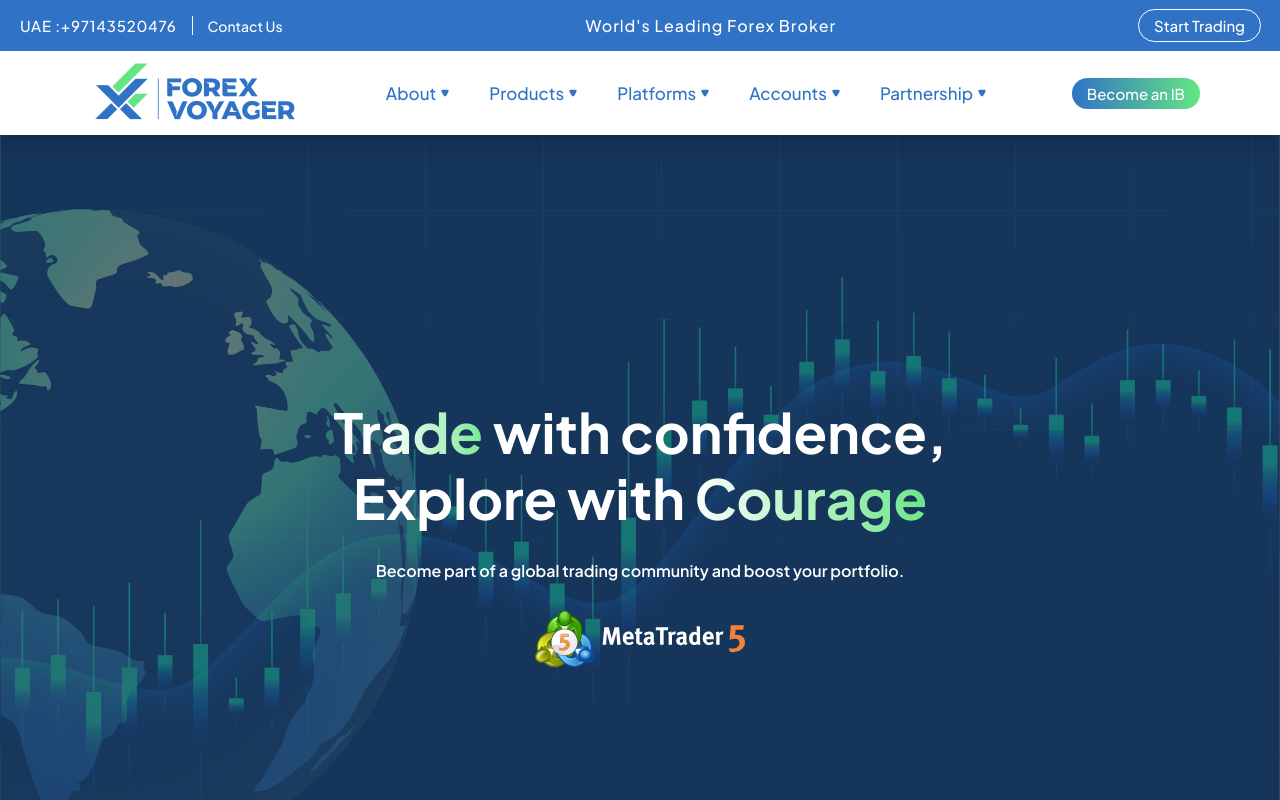
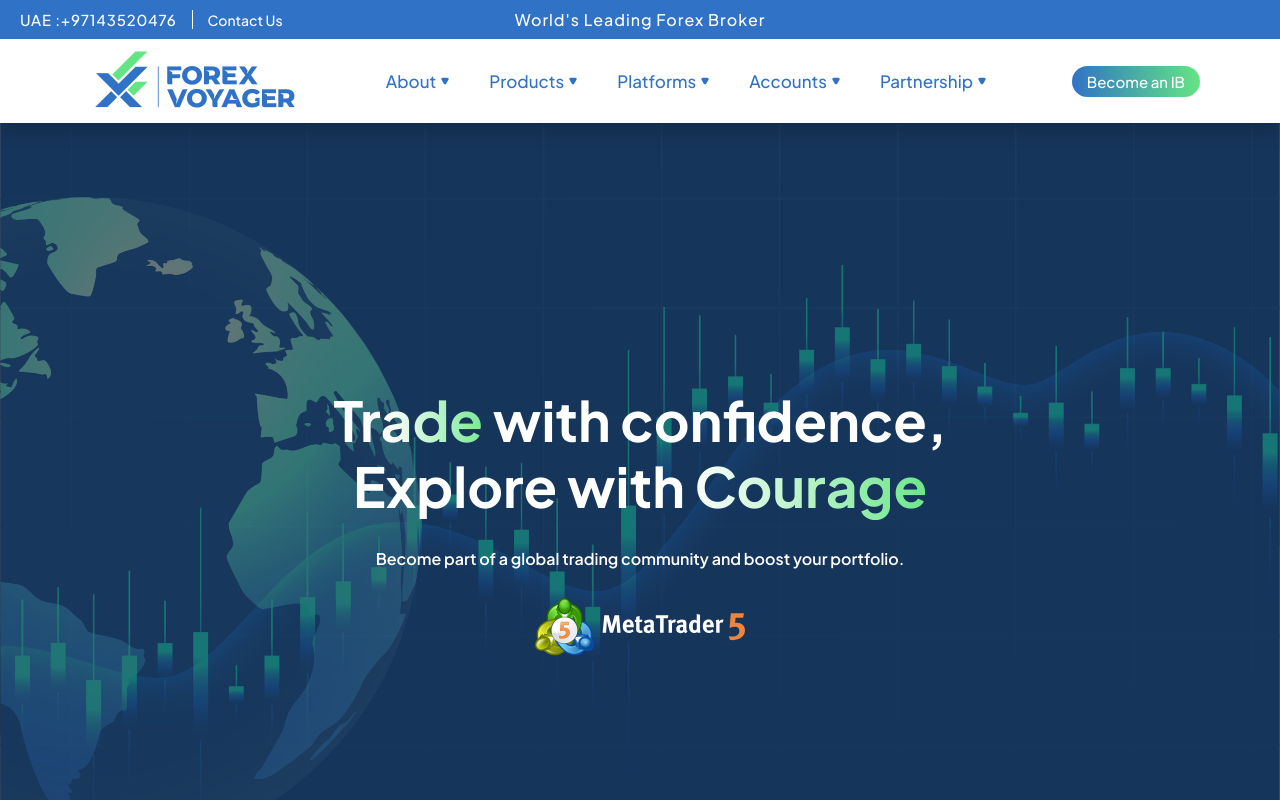
Before and after one commit to jimmyhinsu/forex-voyager-limited, a React (Create React App) app: page / in a window 1280 px wide. Shown: the top 800 px of the page. Built offline with nearby package versions, Linux system fonts and the light colour scheme.

Commit message:
remove start trading button

```diff
--- a/src/components/Headercontactline/Headertopcontactline.scss
+++ b/src/components/Headercontactline/Headertopcontactline.scss
@@ -4,7 +4,7 @@
     align-items: center;
     padding: 10px 20px;
     background-color: #3073c6;
-
+    position: relative;
     @media (max-width: 1024px) {
         justify-content: center;
     }
@@ -57,8 +57,9 @@
         display: flex;
         justify-content: center;
         align-items: center;
-        position: relative;
-
+        position: absolute;
+        left: 50%;
+        transform: translateX(-50%);
         @media (max-width: 1024px) {
             display: none;
         }
--- a/src/components/Headercontactline/index.js
+++ b/src/components/Headercontactline/index.js
@@ -24,11 +24,13 @@ function Headertopline() {
         <div className="border-div-header"></div>
       </div>
 
-      <div className="Header-top-line-right-buttons">
+      {/* <div className="Header-top-line-right-buttons">
         <div className="Header-top-line-button">
           <button>Start Trading</button>
         </div>
-      </div>
+      </div> */}
+
+
     </div>
   );
 }
--- a/src/components/sidebar/index.js
+++ b/src/components/sidebar/index.js
@@ -229,12 +229,12 @@ export default function Sidebar({ isSidebarOpen, onClose }) {
 
           <div className="sidebar-bottom-content">
             <p>Open an account now to get started!</p>
-            <div className="sidebar-button-one">
+            {/* <div className="sidebar-button-one">
               <button>
                 Strat trading
                 <Slideicon />
               </button>
-            </div>
+            </div> */}
 
             <Link to={"/becomeib"} onClick={onClose}>
               <div className="become-ib-button">
```
